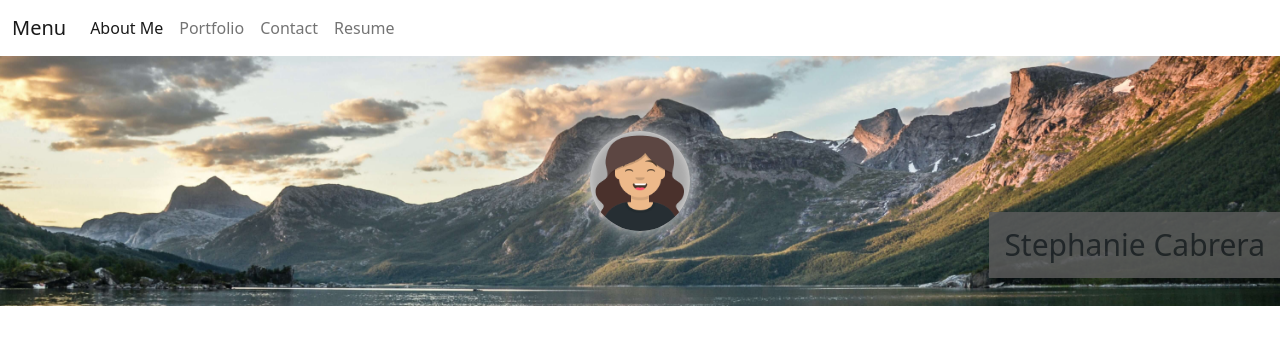
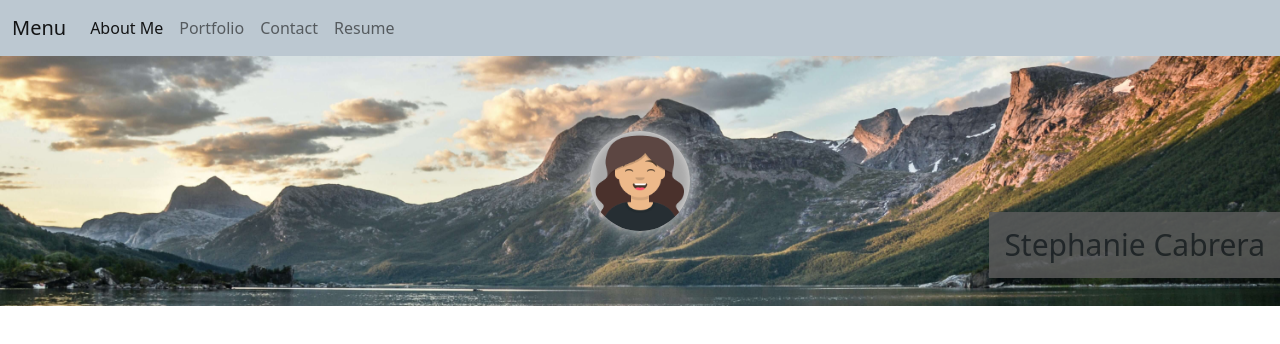
Before and after one commit to s-cabrera/Portfolio2, a React (Create React App) app: page / in a window 1280 px wide. Shown: the top 344 px of the page. Built offline with nearby package versions, Linux system fonts and the light colour scheme.

Commit message:
Added styling for the components

```diff
--- a/src/App.css
+++ b/src/App.css
@@ -98,6 +98,11 @@ body {
   box-shadow: inset 0px 0px 10px  rgb(219, 219, 219), 0 0 17px  rgb(219, 219, 219);
 
 }
+.nav-brand {
+  border-radius: 50%;
+  background-color: darkgray;
+  box-shadow: inset 0px 0px 10px  rgb(219, 219, 219), 0 0 17px  rgb(219, 219, 219);
+}
 
 h2{
   background-color: rgb(90, 90, 90);
@@ -106,6 +111,10 @@ h2{
   font-family: var(--text);
 }
 
+.navbar{
+  background-color: #bcc8d1;
+}
+
 /*Text that is hovered over with defined text-shadow class will have a text-shadow*/
 .text-shadow:hover{
   text-shadow:5px 5px 5px rgb(80, 79, 79);
```
